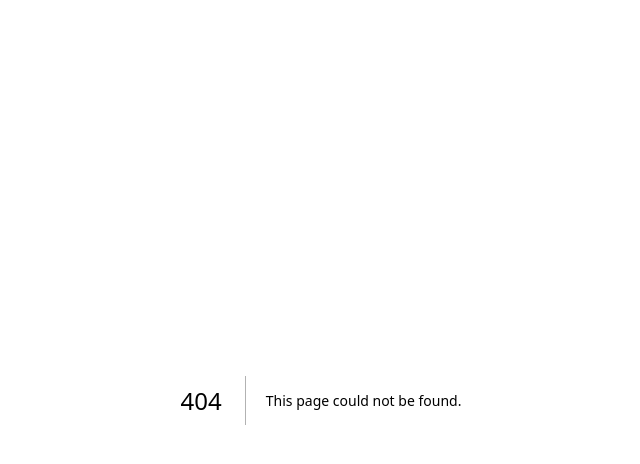
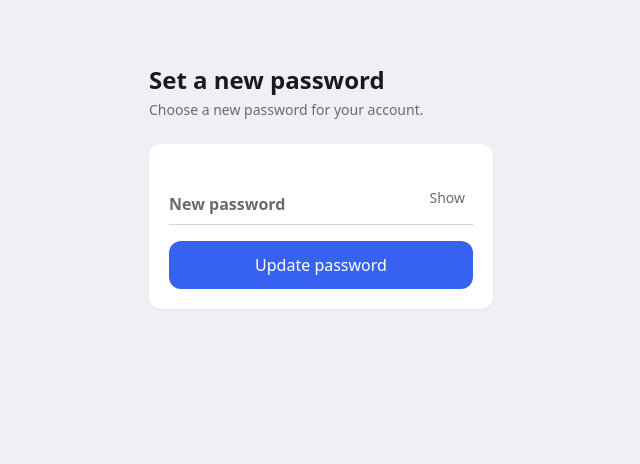
Before and after one commit to Libra-aa/Prot-Form, a Next.js app: page /reset-pasword in a window 1280 px wide. Before the commit this address had no page. Shown: the top 464 px of the page, without its empty margins (319-959 px from the left). Built offline with nearby package versions, Linux system fonts and the light colour scheme; no server answers.

Commit message:
Implement password reset functionality
This component allows users to reset their password by submitting a new one. It handles loading states and displays success or error messages accordingly.

```diff
--- /dev/null
+++ b/app/reset-pasword/page.tsx
@@ -0,0 +1,83 @@
+"use client";
+
+import { useState } from "react";
+import { useRouter } from "next/navigation";
+import { supabase } from "@/lib/supabaseClient";
+
+export default function ResetPasswordPage() {
+  const router = useRouter();
+  const [password, setPassword] = useState("");
+  const [showPassword, setShowPassword] = useState(false);
+  const [error, setError] = useState<string | null>(null);
+  const [loading, setLoading] = useState(false);
+  const [done, setDone] = useState(false);
+
+  async function handleSubmit(e: React.FormEvent) {
+    e.preventDefault();
+    setError(null);
+    setLoading(true);
+
+    const { error } = await supabase.auth.updateUser({ password });
+    setLoading(false);
+
+    if (error) {
+      setError(error.message);
+    } else {
+      setDone(true);
+      setTimeout(() => {
+        router.push("/login");
+      }, 2000);
+    }
+  }
+
+  if (done) {
+    return (
+      <main className="max-w-sm mx-auto px-5 py-16 text-center">
+        <p className="text-lg font-medium">Password updated</p>
+        <p className="text-muted text-sm mt-1">Taking you to log in…</p>
+      </main>
+    );
+  }
+
+  return (
+    <main className="max-w-sm mx-auto px-5 py-16">
+      <h1 className="text-2xl font-semibold mb-1">Set a new password</h1>
+      <p className="text-muted text-sm mb-6">
+        Choose a new password for your account.
+      </p>
+
+      <form onSubmit={handleSubmit} className="bg-white rounded-xl p-5 shadow-sm space-y-4">
+        <div className="field relative">
+          <input
+            type={showPassword ? "text" : "password"}
+            placeholder=" "
+            required
+            minLength={6}
+            value={password}
+            onChange={(e) => setPassword(e.target.value)}
+            className="pr-10"
+          />
+          <label>New password</label>
+          <button
+            type="button"
+            onClick={() => setShowPassword((s) => !s)}
+            className="absolute right-2 top-1/2 -translate-y-1/2 text-muted text-sm"
+            tabIndex={-1}
+          >
+            {showPassword ? "Hide" : "Show"}
+          </button>
+        </div>
+
+        {error && <p className="text-sm text-red-500">{error}</p>}
+
+        <button
+          type="submit"
+          disabled={loading}
+          className="w-full bg-accent text-white rounded-xl py-3 font-medium"
+        >
+          {loading ? "Updating…" : "Update password"}
+        </button>
+      </form>
+    </main>
+  );
+}
```
